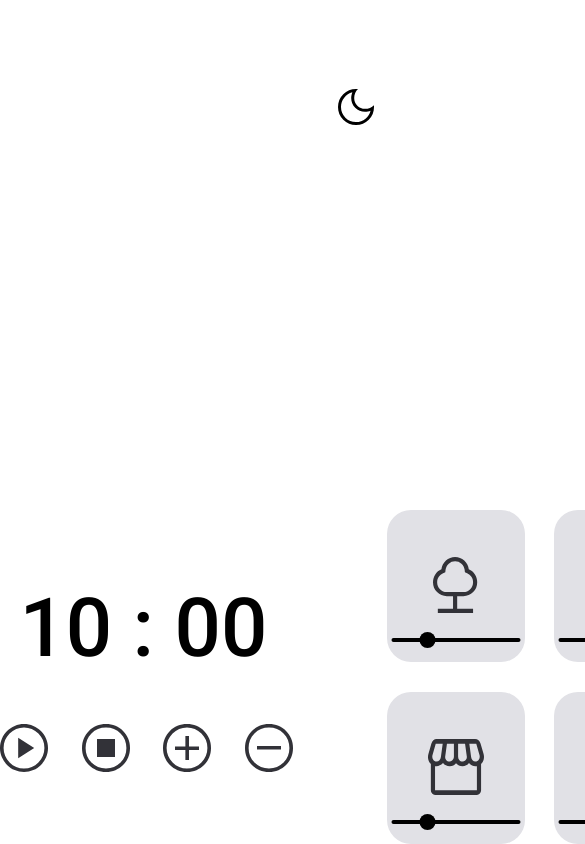
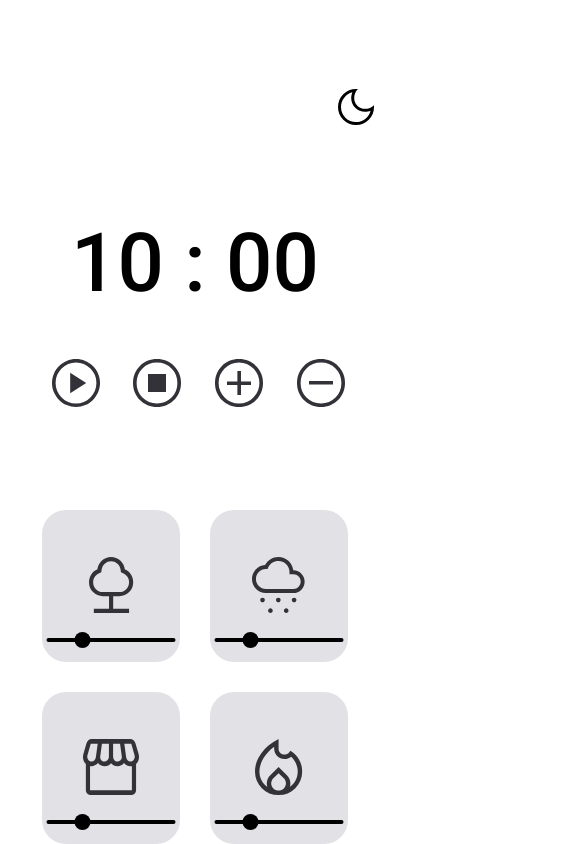
Before and after one commit to Caiobaldur/Timer-2.0, a plain HTML site: page index.html in a window 390 px wide. Shown: the top 844 px of the page, 585 px wide, since content can reach past the window. Drawn offline with Linux system fonts and the light colour scheme.

Commit message:
Responsividade

```diff
--- a/style.css
+++ b/style.css
@@ -62,11 +62,9 @@ body {
 }
 
 main {
-  display: grid;
+  display: flex;
   justify-self: center;
   align-self: end;
-  grid-template-columns: autorepeat(2,1fr);
-  grid-template-rows: 1;
   gap: 10rem;
 }
 
@@ -182,3 +180,9 @@ input::-webkit-slider-thumb {
   border-radius: 50%;
   background: #000000;
 }
+
+@media (max-width:1100px) {
+  main {
+    flex-direction: column;
+  }
+}
```
